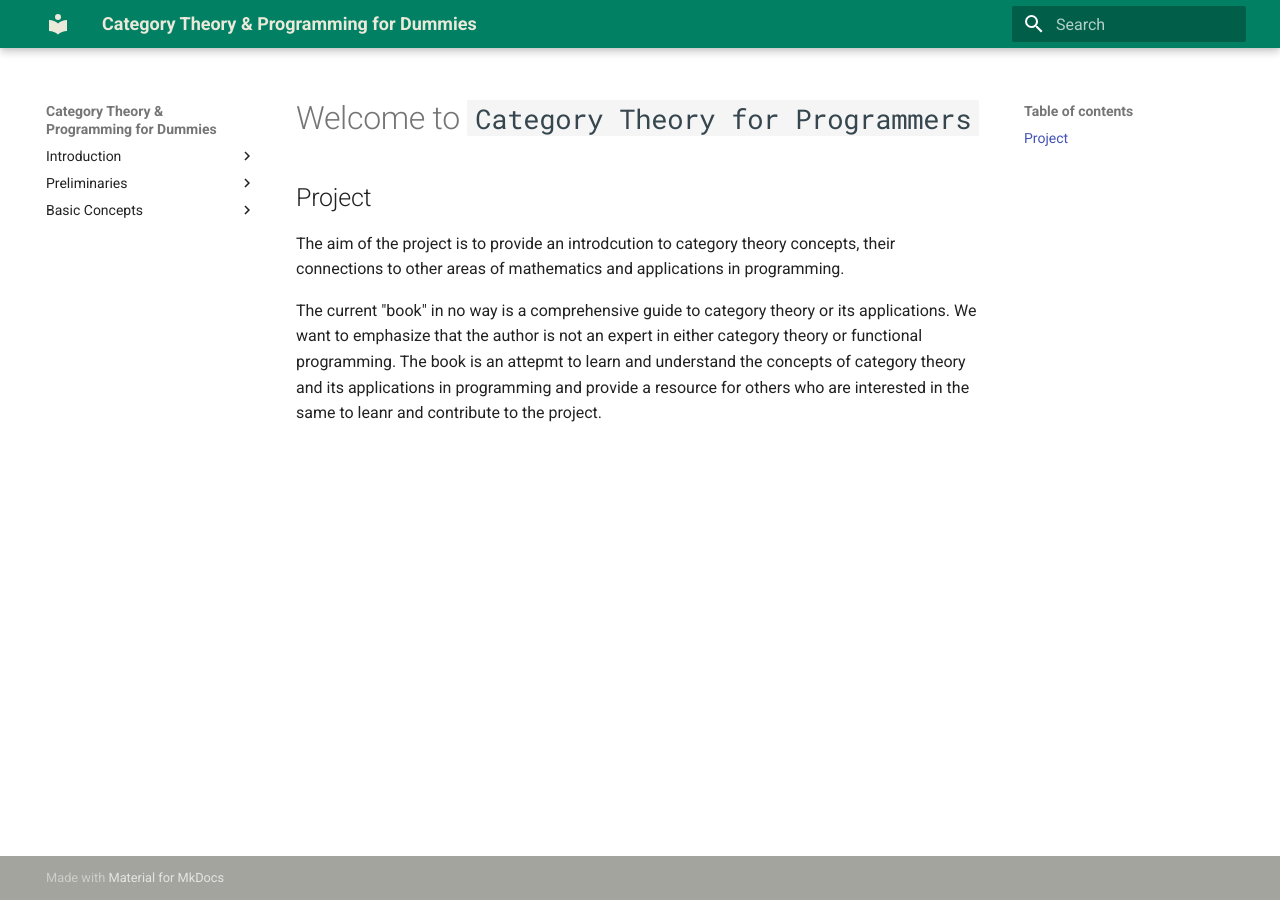
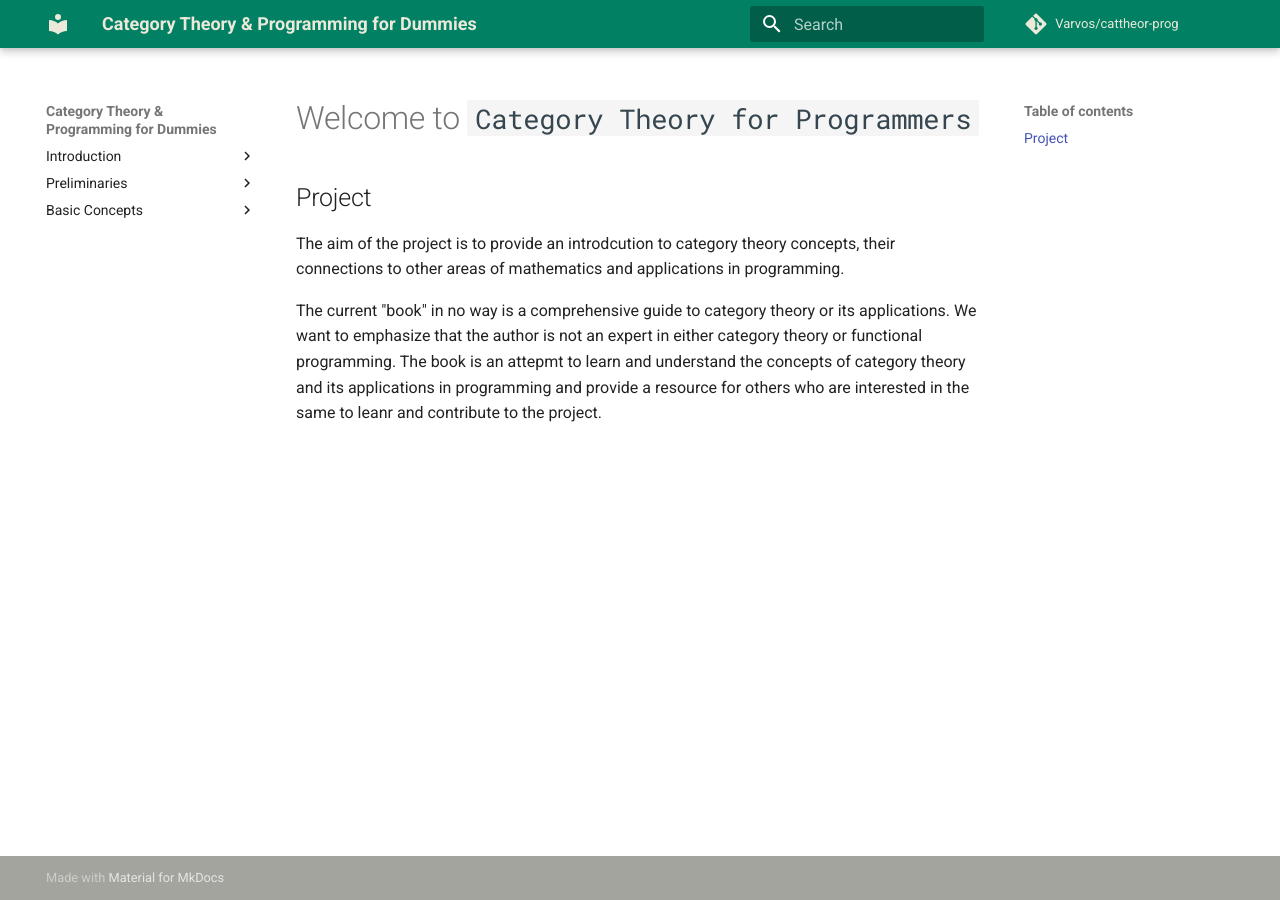
Before and after one commit to Varvos/category-theory-and-programming-for-absolute-dummies, an MkDocs documentation site: the page built from docs/index.md, in a window 1280 px wide. Built offline with MkDocs 1.6.1 and Material for MkDocs 9.7.7, drawn with Linux system fonts in a browser that asks for light colours; nearby versions of some CDN libraries; comment, search, counter and statistics services are not loaded.

Commit message:
feat: update urls

```diff
--- a/mkdocs.yml
+++ b/mkdocs.yml
@@ -1,6 +1,9 @@
 site_name: Category Theory & Programming for Dummies
 
-# theme: readthedocs
+repo_name: Varvos/cattheor-prog
+repo_url: https://github.com/Varvos/cattheor-prog/
+site_url: https://varvos.github.io/cattheor-prog/
+# docs_dir: docs
 
 theme:
   name: 'material'
```
